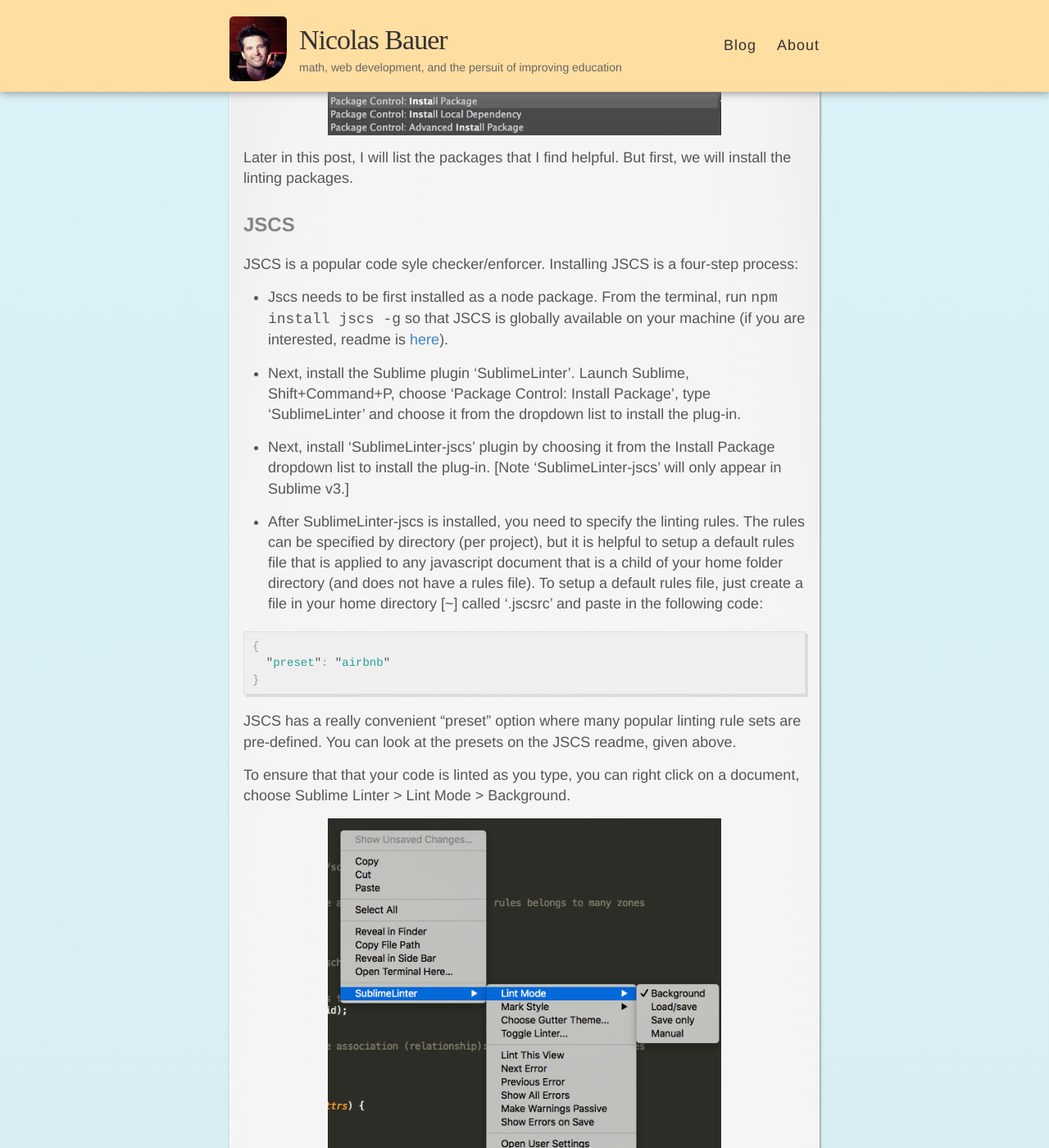
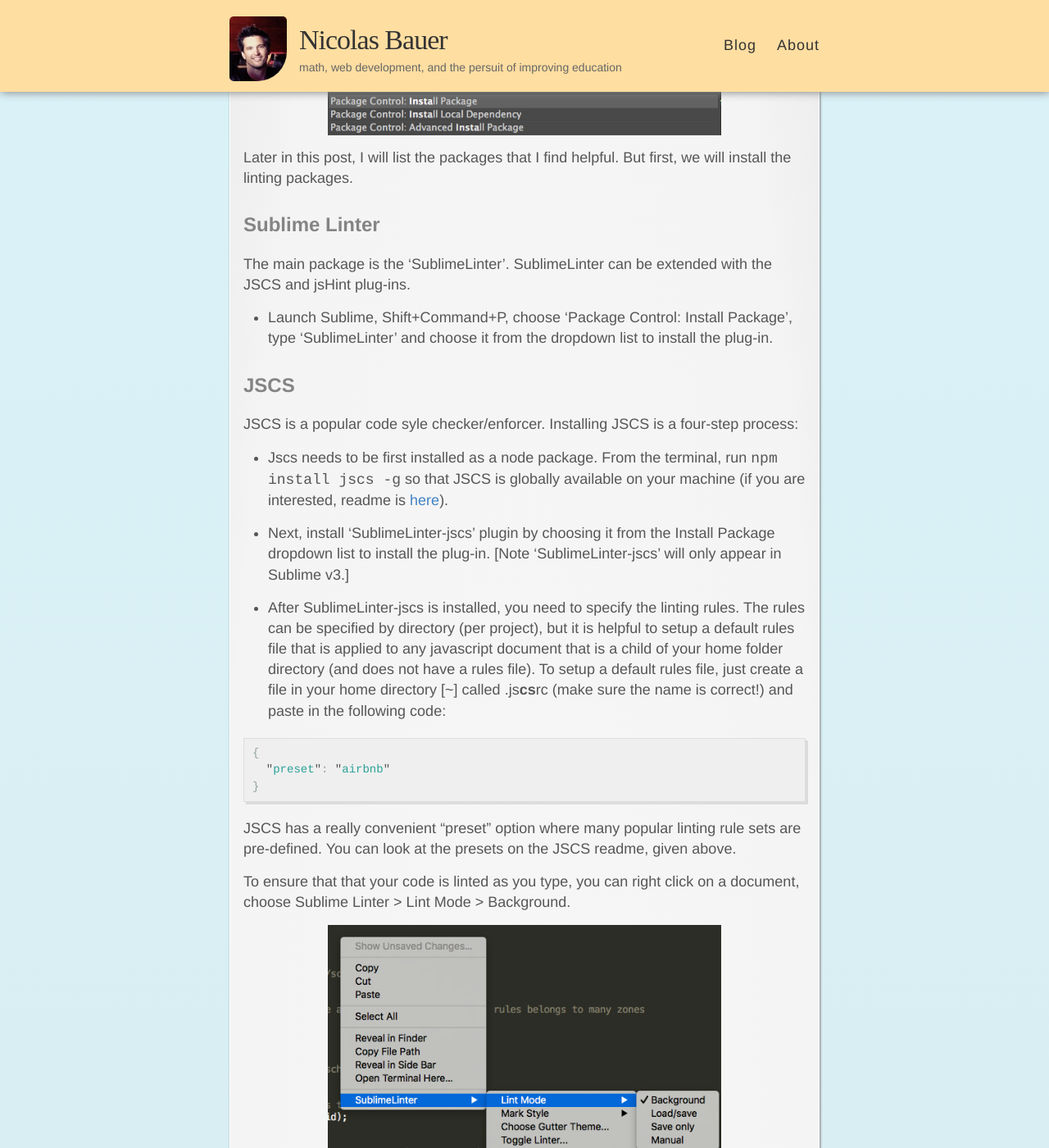
Before and after one commit to nwbauer/nwbauer.github.io, a Jekyll site: the page built from _posts/2016-02-21-setting-up-your-linter-in-sublime.md, in a window 1280 px wide and 1400 px high, scrolled down 507 px. Shown: the whole window at 82% size. Built offline with Jekyll 4.4.1, drawn with Linux system fonts in a browser that asks for light colours; some web fonts are replaced; some of the changed text lies outside the part shown.

Commit message:
smore small tweaks

```diff
--- a/_posts/2016-02-21-setting-up-your-linter-in-sublime.md
+++ b/_posts/2016-02-21-setting-up-your-linter-in-sublime.md
@@ -15,17 +15,21 @@ Once package control is installed, you should be able to press Shift+Command+P a
 
 Later in this post, I will list the packages that I find helpful.  But first, we will install the linting packages.
 
+## Sublime Linter
+
+The main package is the 'SublimeLinter'.  SublimeLinter can be extended with the JSCS and jsHint plug-ins.
+
+* Launch Sublime, Shift+Command+P,  choose 'Package Control: Install Package', type 'SublimeLinter' and choose it from the dropdown list to install the plug-in.
+
 ## JSCS
 
 JSCS is a popular code syle checker/enforcer. Installing JSCS is a four-step process:
 
 * Jscs needs to be first installed as a node package.  From the terminal, run `npm install jscs -g` so that JSCS is globally available on your machine (if you are interested, readme is [here](http://jscs.info/overview)).
 
-* Next, install the Sublime plugin 'SublimeLinter'.  Launch Sublime, Shift+Command+P,  choose 'Package Control: Install Package', type 'SublimeLinter' and choose it from the dropdown list to install the plug-in.
-
 * Next, install 'SublimeLinter-jscs' plugin by choosing it from the Install Package dropdown list to install the plug-in. [Note 'SublimeLinter-jscs' will only appear in Sublime v3.]
 
-* After SublimeLinter-jscs is installed, you need to specify the linting rules. The rules can be specified by directory (per project), but it is helpful to setup a default rules file that is applied to any javascript document that is a child of your home folder directory (and does not have a rules file).  To setup a default rules file, just create a file in your home directory [~] called '.jscsrc' and paste in the following code:
+* After SublimeLinter-jscs is installed, you need to specify the linting rules. The rules can be specified by directory (per project), but it is helpful to setup a default rules file that is applied to any javascript document that is a child of your home folder directory (and does not have a rules file).  To setup a default rules file, just create a file in your home directory [~] called .js**cs**rc (make sure the name is correct!) and paste in the following code:
 
 <div style="font-size:14px;">
 {% highlight javascript %}
@@ -51,7 +55,9 @@ This is cool, but the airbnb style guidelines does not check for things like unu
 
 ## jsHint
 
-JsHint is yet another popular code syle checker/enforcer, but with slightly different rules than JSCS. To install jsHint, choose 'SublimeLinter-jshint' using the Sublime Package Control.
+JsHint is yet another popular code syle checker/enforcer, but with slightly different rules than JSCS.
+
+* To install jsHint, choose 'SublimeLinter-jshint' using the Sublime Package Control.
 
 Once again, you need to set default settings.  To do this, just create a file in your home directory [~] called '.jshintrc' and paste in the following code:
 
```
Also changed, not shown: other parts of _posts/2016-02-21-setting-up-your-linter-in-sublime.md (+1 -1 lines).
